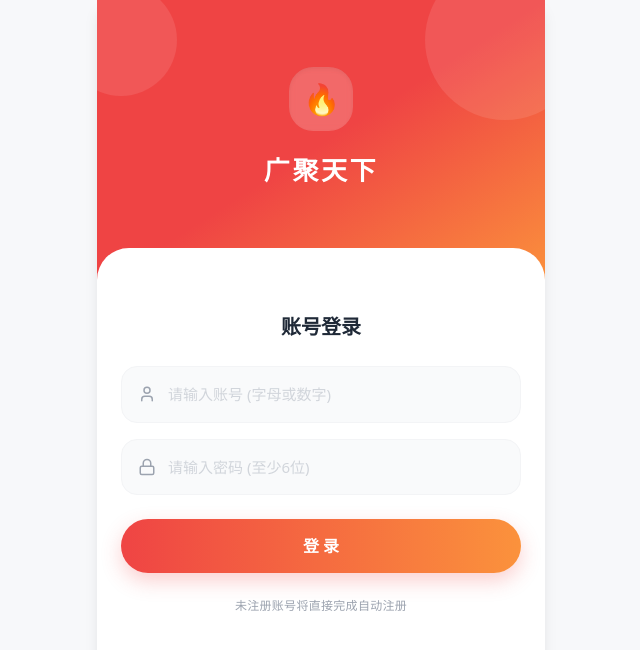
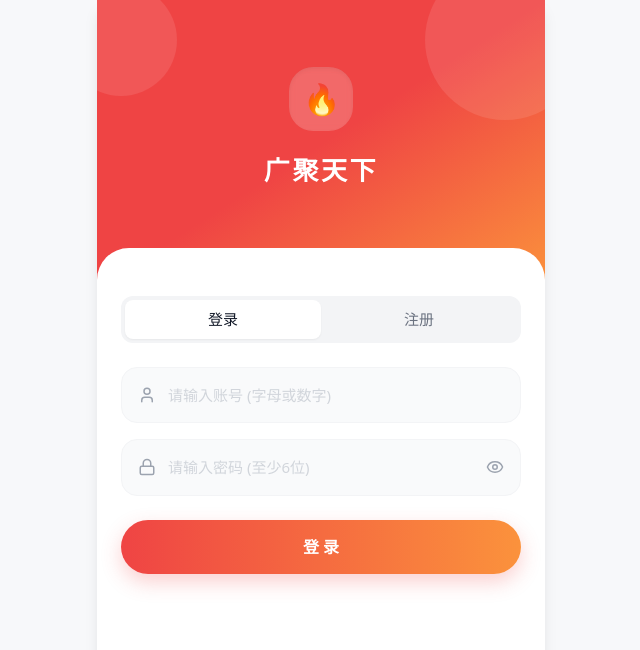
Before and after one commit to qrzmvp666666/MSF, a React (Vite) app in the folder frontend/: page /login in a window 1280 px wide. Shown: the top 650 px of the page, without its empty margins (319-959 px from the left). Built offline with nearby package versions, Linux system fonts and the light colour scheme; no server answers.

Commit message:
feat: 添加密码可见性切换功能，优化登录和注册界面

```diff
--- a/frontend/src/pages/Admin.tsx
+++ b/frontend/src/pages/Admin.tsx
@@ -1,7 +1,7 @@
 import { useState, useEffect, memo, useCallback } from 'react';
 import { useEditor, EditorContent } from '@tiptap/react';
 import StarterKit from '@tiptap/starter-kit';
-import { ArrowLeft, Plus, Edit2, Trash2, Check, User, Lock, Loader2 } from 'lucide-react';
+import { ArrowLeft, Plus, Edit2, Trash2, Check, User, Lock, Loader2, Eye, EyeOff, XCircle } from 'lucide-react';
 import { useNavigate } from 'react-router-dom';
 import { supabase } from '../lib/supabase';
 
@@ -63,6 +63,7 @@ export default function Admin() {
   const [isAuthenticated, setIsAuthenticated] = useState(false);
   const [account, setAccount] = useState('');
   const [password, setPassword] = useState('');
+  const [showPassword, setShowPassword] = useState(false);
   const [loginLoading, setLoginLoading] = useState(false);
   const [loginError, setLoginError] = useState('');
 
@@ -275,6 +276,15 @@ export default function Admin() {
                 autoCorrect="off"
                 spellCheck="false"
               />
+              {account && (
+                <button
+                  type="button"
+                  onClick={() => setAccount('')}
+                  className="text-gray-300 hover:text-gray-500 focus:outline-none"
+                >
+                  <XCircle size={16} />
+                </button>
+              )}
             </div>
           </div>
 
@@ -282,12 +292,28 @@ export default function Admin() {
             <div className="flex items-center rounded-2xl border border-gray-100 bg-gray-50 px-4 py-4 gap-3 transition-colors focus-within:border-gray-300">
               <Lock size={18} className="text-gray-400 shrink-0" />
               <input
-                type="password"
+                type={showPassword ? "text" : "password"}
                 value={password}
                 onChange={(e) => setPassword(e.target.value)}
                 placeholder="请输入密码"
                 className="flex-1 bg-transparent text-[15px] text-gray-900 placeholder:text-gray-300 focus:outline-none"
               />
+              {password && (
+                <button
+                  type="button"
+                  onClick={() => setPassword('')}
+                  className="text-gray-300 hover:text-gray-500 focus:outline-none"
+                >
+                  <XCircle size={16} />
+                </button>
+              )}
+              <button
+                type="button"
+                onClick={() => setShowPassword(!showPassword)}
+                className="text-gray-400 hover:text-gray-600 focus:outline-none ml-1"
+              >
+                {showPassword ? <EyeOff size={18} /> : <Eye size={18} />}
+              </button>
             </div>
           </div>
 
--- a/frontend/src/pages/Login.tsx
+++ b/frontend/src/pages/Login.tsx
@@ -1,16 +1,20 @@
 import { useState } from 'react';
 import { useNavigate } from 'react-router-dom';
-import { Loader2, User, Lock } from 'lucide-react';
+import { Loader2, User, Lock, Eye, EyeOff, XCircle } from 'lucide-react';
 import { supabase } from '../lib/supabase';
 
 export default function Login({ isModal = false, onSuccess }: { isModal?: boolean, onSuccess?: () => void }) {
   const navigate = useNavigate();
+  const [activeTab, setActiveTab] = useState<'login' | 'register'>('login');
   const [account, setAccount] = useState('');
   const [password, setPassword] = useState('');
+  const [confirmPassword, setConfirmPassword] = useState('');
+  const [showPassword, setShowPassword] = useState(false);
+  const [showConfirmPassword, setShowConfirmPassword] = useState(false);
   const [loading, setLoading] = useState(false);
   const [error, setError] = useState('');
 
-  async function handleLogin() {
+  async function handleSubmit() {
     setError('');
     if (!account) {
       setError('请输入账号');
@@ -20,17 +24,30 @@ export default function Login({ isModal = false, onSuccess }: { isModal?: boolea
       setError('密码至少需要6位');
       return;
     }
+
+    if (activeTab === 'register') {
+      if (password !== confirmPassword) {
+        setError('两次输入的密码不一致');
+        return;
+      }
+    }
+
     setLoading(true);
 
     const email = account.includes('@') ? account : `${account}@msf.local`;
 
+    if (activeTab === 'login') {
       const { error: signInError } = await supabase.auth.signInWithPassword({
         email,
         password,
       });
 
       if (signInError) {
-      if (signInError.message.includes('Invalid') || signInError.message.includes('credentials')) {
+        setError('登录失败: 账号或密码错误');
+        setLoading(false);
+        return;
+      }
+    } else {
       const { error: signUpError } = await supabase.auth.signUp({
         email,
         password,
@@ -38,15 +55,10 @@ export default function Login({ isModal = false, onSuccess }: { isModal?: boolea
 
       if (signUpError) {
         if (signUpError.message.includes('already registered')) {
-            setError('密码错误，请重试');
+          setError('该账号已被注册，请直接登录');
         } else {
-            setError('登录/注册失败: ' + signUpError.message);
+          setError('注册失败: ' + signUpError.message);
         }
-          setLoading(false);
-          return;
-        }
-      } else {
-        setError('登录失败: ' + signInError.message);
         setLoading(false);
         return;
       }
@@ -75,8 +87,36 @@ export default function Login({ isModal = false, onSuccess }: { isModal?: boolea
         </div>
       </div>
 
-      <div className="flex-1 bg-white px-6 pt-6 pb-10">
-        <h2 className="text-[20px] font-bold text-gray-800 mb-6 text-center">账号登录</h2>
+      <div className="flex-1 bg-white px-6 pt-2 pb-10">
+        <div className="flex bg-gray-100 p-1 rounded-xl mb-6 relative">
+          <div
+            className={`absolute top-1 bottom-1 w-[calc(50%-4px)] bg-white rounded-lg shadow-sm transition-transform duration-300 ease-in-out ${
+              activeTab === 'login' ? 'translate-x-0' : 'translate-x-full'
+            }`}
+          />
+          <button
+            onClick={() => {
+              setActiveTab('login');
+              setError('');
+            }}
+            className={`flex-1 py-2 text-[15px] font-medium z-10 transition-colors ${
+              activeTab === 'login' ? 'text-gray-900' : 'text-gray-500'
+            }`}
+          >
+            登录
+          </button>
+          <button
+            onClick={() => {
+              setActiveTab('register');
+              setError('');
+            }}
+            className={`flex-1 py-2 text-[15px] font-medium z-10 transition-colors ${
+              activeTab === 'register' ? 'text-gray-900' : 'text-gray-500'
+            }`}
+          >
+            注册
+          </button>
+        </div>
 
         <div className="mb-4">
           <div className="flex items-center rounded-2xl border border-gray-100 bg-gray-50 px-4 py-4 gap-3 transition-colors focus-within:border-red-200">
@@ -92,6 +132,15 @@ export default function Login({ isModal = false, onSuccess }: { isModal?: boolea
               autoCorrect="off"
               spellCheck="false"
             />
+            {account && (
+              <button
+                type="button"
+                onClick={() => setAccount('')}
+                className="text-gray-300 hover:text-gray-500 focus:outline-none"
+              >
+                <XCircle size={16} />
+              </button>
+            )}
           </div>
         </div>
 
@@ -99,14 +148,61 @@ export default function Login({ isModal = false, onSuccess }: { isModal?: boolea
           <div className="flex items-center rounded-2xl border border-gray-100 bg-gray-50 px-4 py-4 gap-3 transition-colors focus-within:border-red-200">
             <Lock size={18} className="text-gray-400 shrink-0" />
             <input
-              type="password"
+              type={showPassword ? "text" : "password"}
               value={password}
               onChange={(e) => setPassword(e.target.value)}
               placeholder="请输入密码 (至少6位)"
               className="flex-1 bg-transparent text-[15px] text-gray-900 placeholder:text-gray-300 focus:outline-none"
             />
+            {password && (
+              <button
+                type="button"
+                onClick={() => setPassword('')}
+                className="text-gray-300 hover:text-gray-500 focus:outline-none"
+              >
+                <XCircle size={16} />
+              </button>
+            )}
+            <button
+              type="button"
+              onClick={() => setShowPassword(!showPassword)}
+              className="text-gray-400 hover:text-gray-600 focus:outline-none ml-1"
+            >
+              {showPassword ? <EyeOff size={18} /> : <Eye size={18} />}
+            </button>
           </div>
         </div>
+
+        {activeTab === 'register' && (
+          <div className="mb-6">
+            <div className="flex items-center rounded-2xl border border-gray-100 bg-gray-50 px-4 py-4 gap-3 transition-colors focus-within:border-red-200">
+              <Lock size={18} className="text-gray-400 shrink-0" />
+              <input
+                type={showConfirmPassword ? "text" : "password"}
+                value={confirmPassword}
+                onChange={(e) => setConfirmPassword(e.target.value)}
+                placeholder="请再次输入密码"
+                className="flex-1 bg-transparent text-[15px] text-gray-900 placeholder:text-gray-300 focus:outline-none"
+              />
+              {confirmPassword && (
+                <button
+                  type="button"
+                  onClick={() => setConfirmPassword('')}
+                  className="text-gray-300 hover:text-gray-500 focus:outline-none"
+                >
+                  <XCircle size={16} />
+                </button>
+              )}
+              <button
+                type="button"
+                onClick={() => setShowConfirmPassword(!showConfirmPassword)}
+                className="text-gray-400 hover:text-gray-600 focus:outline-none ml-1"
+              >
+                {showConfirmPassword ? <EyeOff size={18} /> : <Eye size={18} />}
+              </button>
+            </div>
+          </div>
+        )}
 
         {error && (
           <div className="mb-4 text-[#ff4d4f] text-[13px] text-center font-medium bg-red-50 py-2 rounded-lg">
@@ -115,16 +211,12 @@ export default function Login({ isModal = false, onSuccess }: { isModal?: boolea
         )}
 
         <button
-          onClick={handleLogin}
+          onClick={handleSubmit}
           disabled={loading}
           className="w-full h-[54px] rounded-full bg-gradient-to-r from-red-500 to-orange-400 text-white text-[16px] font-bold shadow-[0_8px_20px_rgba(239,68,68,0.25)] active:scale-[0.98] transition-transform flex items-center justify-center mt-2"
         >
-          {loading ? <Loader2 size={24} className="animate-spin" /> : '登 录'}
+          {loading ? <Loader2 size={24} className="animate-spin" /> : (activeTab === 'login' ? '登 录' : '注 册')}
         </button>
-
-        <p className="text-center text-gray-400 text-[12px] mt-6 tracking-wide">
-          未注册账号将直接完成自动注册
-        </p>
       </div>
     </div>
   );
```
Lines whose indentation alone changed are shown as unchanged.
